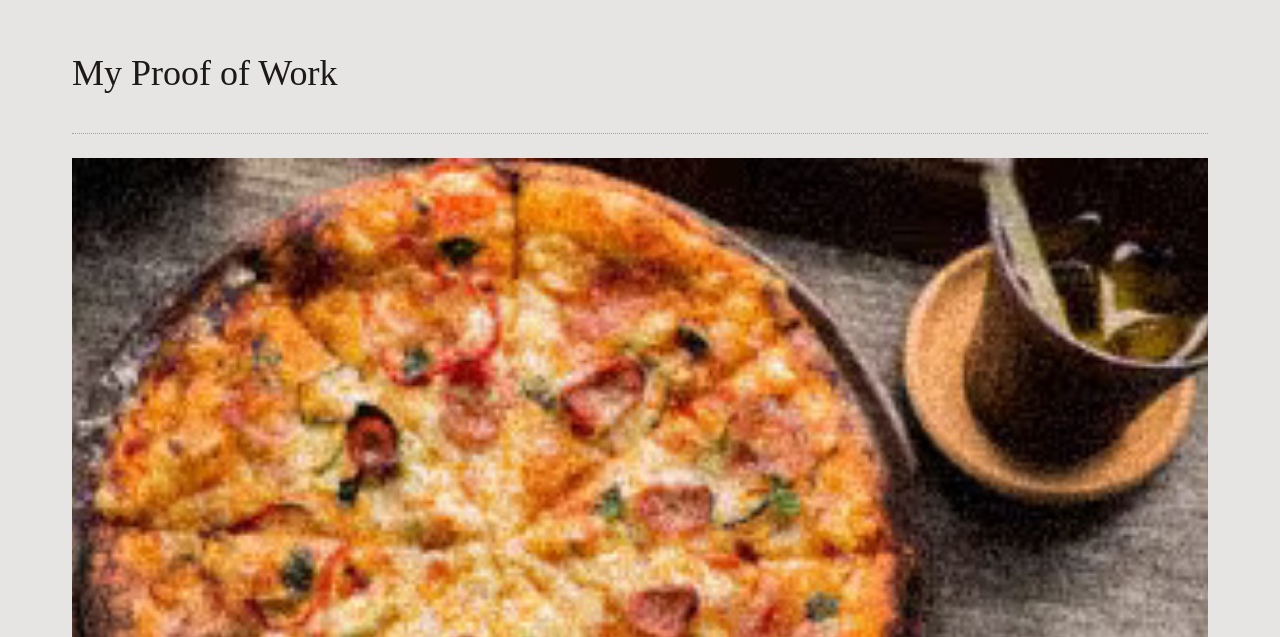
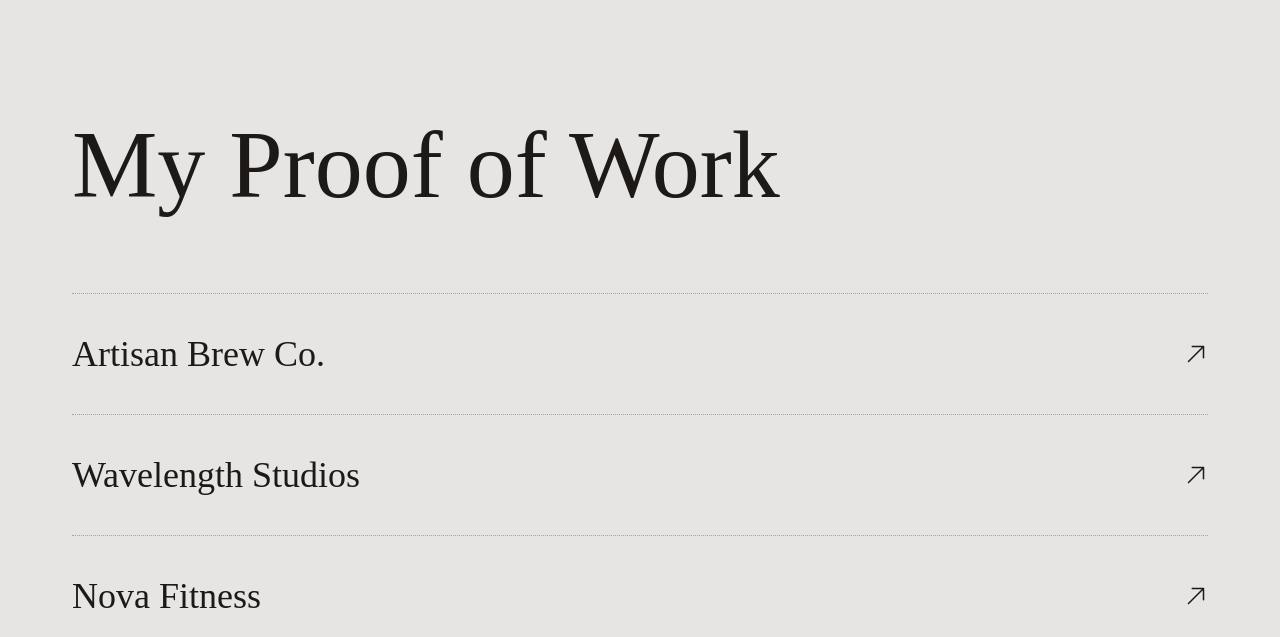
Before and after one commit to LOSTBOY-IS-DED/Subh.rs, a Next.js app in the folder starter-template/: page / in a window 1280 px wide. Shown: the part 1723-2360 px from the top of the page. Built offline with nearby package versions, Linux system fonts and the light colour scheme.

Commit message:
done with the projects section

```diff
--- a/starter-template/src/sections/Projects.tsx
+++ b/starter-template/src/sections/Projects.tsx
@@ -32,20 +32,20 @@
 
 const Projects: FC = () => {
   return (
-    <section className="py-24">
+    <section className="py-24 md:py-32 lg:py-40">
       <div className="container">
-        <h2 className="text-4xl">My Proof of Work</h2>
-          <div className="mt-10">
+        <h2 className="text-4xl md:text-7xl lg:text-8xl">My Proof of Work</h2>
+          <div className="mt-10 md:mt-16 lg:mt-20">
           {projects.map(({ name, image }) => (
-          <a href="#" key={name} className="border-t lst:border-b border-stone-400 border-dotted py-6 flex flex-col">
+          <a href="#" key={name} className="border-t lst:border-b border-stone-400 border-dotted py-6 md:py-8 lg:py-10 flex flex-col">
             <div  >
-              <div className="aspect-video">
+              <div className="aspect-video md:hidden">
               <Image src={image} alt="image" className="size-full object-cover" />
 
               </div>
 
-              <div className="mt-8 flex justify-between items-center" >
-                <h3 className="text-2xl">{name}</h3>
+              <div className="mt-8 md:mt-0 flex justify-between items-center" >
+                <h3 className="text-2xl md:text-3xl lg:text-4xl">{name}</h3>
                 {/* icon or svg  */}
 
                 <svg
```
